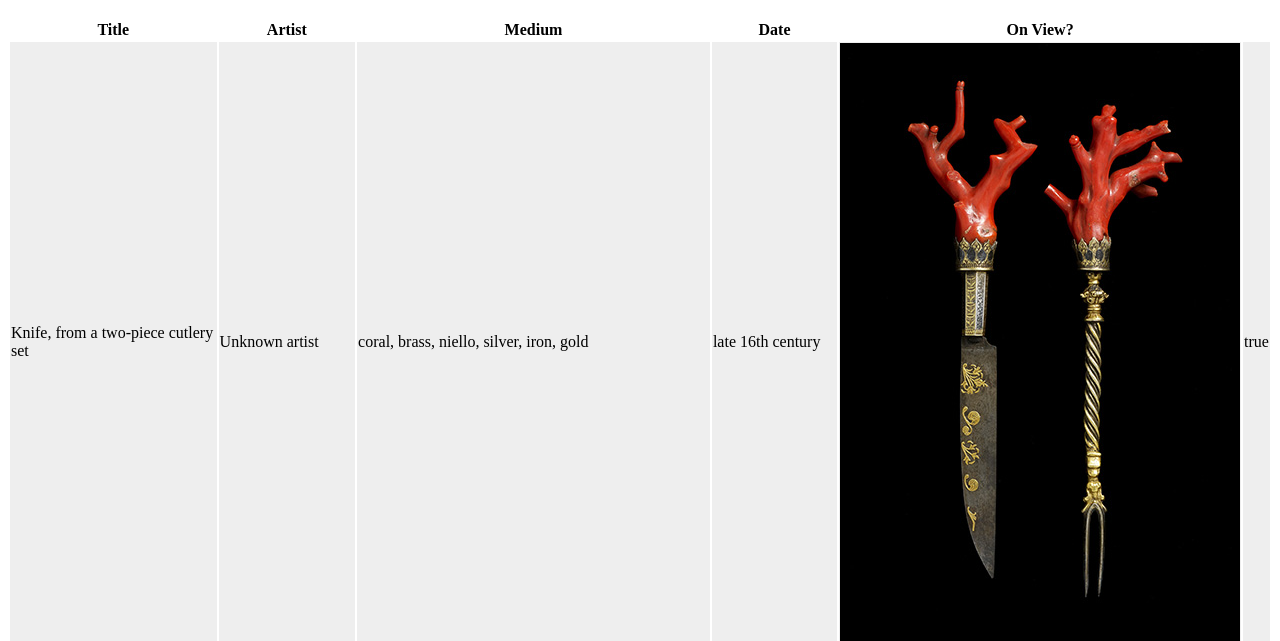
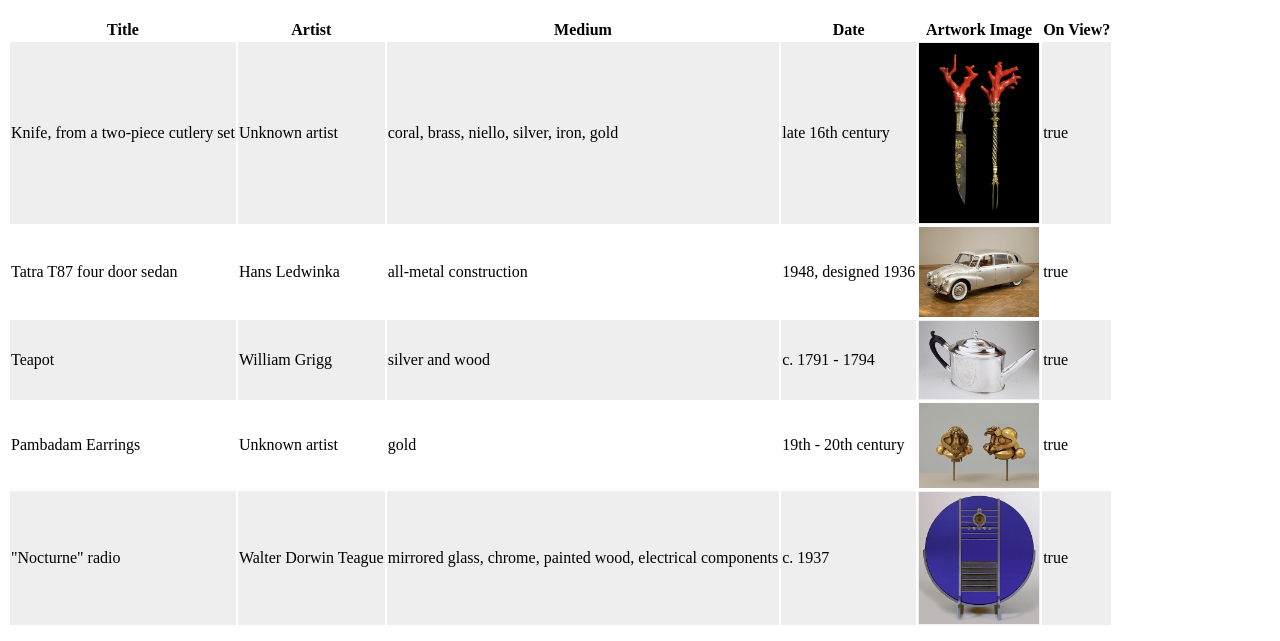
Before and after one commit to egglady/programming-for-the-web-spring21, a plain HTML site: page week7/7.a/index.html in a window 1280 px wide. Shown: the part 48-689 px from the top of the page. Drawn offline with nearby package versions, Linux system fonts and the light colour scheme.

Commit message:
resize images

```diff
--- a/week7/7.a/index.html
+++ b/week7/7.a/index.html
@@ -17,6 +17,7 @@
                 <th>Artist</th>
                 <th>Medium</th>
                 <th>Date</th>
+                <th>Artwork Image</th>
                 <th>On View?</th>
             </thead>
             <tbody>
@@ -25,7 +26,7 @@
                     <td>{{ artwork.artist }}</td>
                     <td>{{ artwork.medium }}</td>
                     <td>{{ artwork.date }}</td>
-                    <td><img v-bind:src="artwork.image"></td>
+                    <td><img v-bind:src="artwork.image" v-bind:alt="artwork.imageAlt"></td>
                     <td>{{ artwork.onView }}</td>
                 </tr>
 
--- a/week7/7.a/style.css
+++ b/week7/7.a/style.css
@@ -1,3 +1,7 @@
 .odd {
     background: #eee;
 }
+
+img {
+    max-width: 120px;
+}
```
